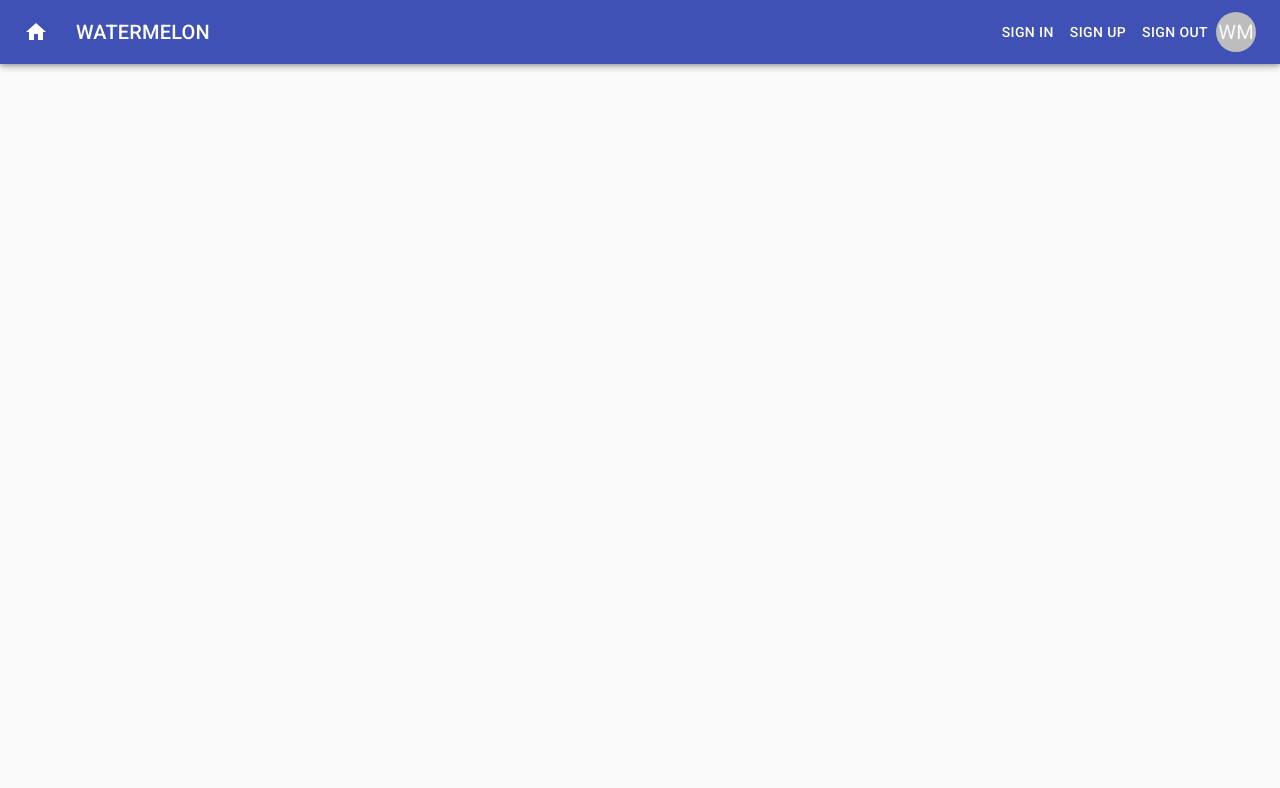
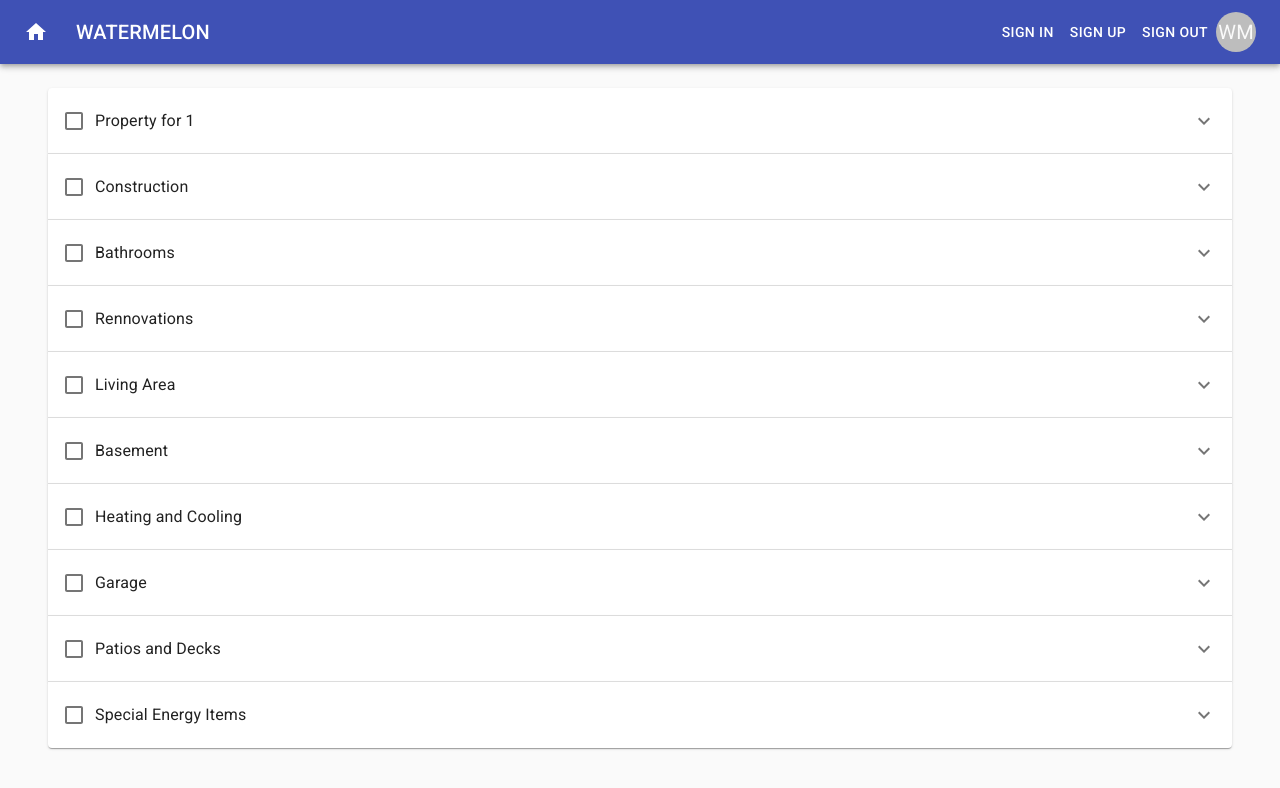
Before and after one commit to iambillmccann-zz/watermelon, a React (Create React App) app: page /homes/1 in a window 1280 px wide. Shown: the top 788 px of the page. Built offline with nearby package versions, Linux system fonts and the light colour scheme.

Commit message:
Added an expansion panel for home details.

```diff
--- a/package.json
+++ b/package.json
@@ -70,6 +70,7 @@
     "@testing-library/user-event": "^8.1.0",
     "eslint-config-prettier": "^6.10.0",
     "eslint-plugin-prettier": "^3.1.2",
+    "eslint-plugin-react-hooks": "^3.0.0",
     "husky": "^4.2.1",
     "lint-staged": "^10.0.7",
     "prettier": "^1.19.1",
--- a/src/App.js
+++ b/src/App.js
@@ -9,6 +9,7 @@ import Container from "@material-ui/core/Container";
 // My imports
 import Dashboard from "./components/dashboard/Dashboard";
 import AppHeader from "./components/layout/AppHeader";
+import HomeDetail from "./components/houses/HomeDetail";
 
 class App extends Component {
   render() {
@@ -20,9 +21,9 @@ class App extends Component {
           <Container maxWidth="xl">
             <Box m={3}>
               <Switch>
-                <Route path="/" exact>
-                  <Dashboard />
-                </Route>
+                <Route path="/" exact component={Dashboard} />
+                <Route path="/dashboard" component={Dashboard} />
+                <Route path="/homes/:id" component={HomeDetail} />
               </Switch>
             </Box>
           </Container>
--- a/src/components/houses/homeDetail.js
+++ b/src/components/houses/homeDetail.js
@@ -0,0 +1,258 @@
+// React imports
+import React from "react";
+
+// Material-ui imports
+import { makeStyles } from "@material-ui/core/styles";
+import ExpansionPanel from "@material-ui/core/ExpansionPanel";
+import ExpansionPanelSummary from "@material-ui/core/ExpansionPanelSummary";
+import ExpansionPanelDetails from "@material-ui/core/ExpansionPanelDetails";
+import Checkbox from "@material-ui/core/Checkbox";
+import FormControlLabel from "@material-ui/core/FormControlLabel";
+import Typography from "@material-ui/core/Typography";
+import ExpandMoreIcon from "@material-ui/icons/ExpandMore";
+
+const useStyles = makeStyles({
+  root: {
+    width: "100%"
+  }
+});
+
+const HomeDetails = props => {
+  const classes = useStyles();
+  const id = props.match.params.id;
+
+  return (
+    <div className={classes.root}>
+      <ExpansionPanel>
+        <ExpansionPanelSummary
+          expandIcon={<ExpandMoreIcon />}
+          aria-label="Expand"
+          aria-controls="additional-actions1-content"
+          id="additional-actions1-header"
+        >
+          <FormControlLabel
+            aria-label="Acknowledge"
+            onClick={event => event.stopPropagation()}
+            onFocus={event => event.stopPropagation()}
+            control={<Checkbox />}
+            label={"Property for " + id}
+          />
+        </ExpansionPanelSummary>
+        <ExpansionPanelDetails>
+          <Typography color="textSecondary">
+            The click event of the nested action will propagate up and expand
+            the panel unless you explicitly stop it.
+          </Typography>
+        </ExpansionPanelDetails>
+      </ExpansionPanel>
+      <ExpansionPanel>
+        <ExpansionPanelSummary
+          expandIcon={<ExpandMoreIcon />}
+          aria-label="Expand"
+          aria-controls="additional-actions2-content"
+          id="additional-actions2-header"
+        >
+          <FormControlLabel
+            aria-label="Acknowledge"
+            onClick={event => event.stopPropagation()}
+            onFocus={event => event.stopPropagation()}
+            control={<Checkbox />}
+            label="Construction"
+          />
+        </ExpansionPanelSummary>
+        <ExpansionPanelDetails>
+          <Typography color="textSecondary">
+            The focus event of the nested action will propagate up and also
+            focus the expansion panel unless you explicitly stop it.
+          </Typography>
+        </ExpansionPanelDetails>
+      </ExpansionPanel>
+      <ExpansionPanel>
+        <ExpansionPanelSummary
+          expandIcon={<ExpandMoreIcon />}
+          aria-label="Expand"
+          aria-controls="additional-actions3-content"
+          id="additional-actions3-header"
+        >
+          <FormControlLabel
+            aria-label="Acknowledge"
+            onClick={event => event.stopPropagation()}
+            onFocus={event => event.stopPropagation()}
+            control={<Checkbox />}
+            label="Bathrooms"
+          />
+        </ExpansionPanelSummary>
+        <ExpansionPanelDetails>
+          <Typography color="textSecondary">
+            If you forget to put an aria-label on the nested action, the label
+            of the action will also be included in the label of the parent
+            button that controls the panel expansion.
+          </Typography>
+        </ExpansionPanelDetails>
+      </ExpansionPanel>
+      <ExpansionPanel>
+        <ExpansionPanelSummary
+          expandIcon={<ExpandMoreIcon />}
+          aria-label="Expand"
+          aria-controls="additional-actions3-content"
+          id="additional-actions3-header"
+        >
+          <FormControlLabel
+            aria-label="Acknowledge"
+            onClick={event => event.stopPropagation()}
+            onFocus={event => event.stopPropagation()}
+            control={<Checkbox />}
+            label="Rennovations"
+          />
+        </ExpansionPanelSummary>
+        <ExpansionPanelDetails>
+          <Typography color="textSecondary">
+            If you forget to put an aria-label on the nested action, the label
+            of the action will also be included in the label of the parent
+            button that controls the panel expansion.
+          </Typography>
+        </ExpansionPanelDetails>
+      </ExpansionPanel>
+      <ExpansionPanel>
+        <ExpansionPanelSummary
+          expandIcon={<ExpandMoreIcon />}
+          aria-label="Expand"
+          aria-controls="additional-actions3-content"
+          id="additional-actions3-header"
+        >
+          <FormControlLabel
+            aria-label="Acknowledge"
+            onClick={event => event.stopPropagation()}
+            onFocus={event => event.stopPropagation()}
+            control={<Checkbox />}
+            label="Living Area"
+          />
+        </ExpansionPanelSummary>
+        <ExpansionPanelDetails>
+          <Typography color="textSecondary">
+            If you forget to put an aria-label on the nested action, the label
+            of the action will also be included in the label of the parent
+            button that controls the panel expansion.
+          </Typography>
+        </ExpansionPanelDetails>
+      </ExpansionPanel>
+      <ExpansionPanel>
+        <ExpansionPanelSummary
+          expandIcon={<ExpandMoreIcon />}
+          aria-label="Expand"
+          aria-controls="additional-actions3-content"
+          id="additional-actions3-header"
+        >
+          <FormControlLabel
+            aria-label="Acknowledge"
+            onClick={event => event.stopPropagation()}
+            onFocus={event => event.stopPropagation()}
+            control={<Checkbox />}
+            label="Basement"
+          />
+        </ExpansionPanelSummary>
+        <ExpansionPanelDetails>
+          <Typography color="textSecondary">
+            If you forget to put an aria-label on the nested action, the label
+            of the action will also be included in the label of the parent
+            button that controls the panel expansion.
+          </Typography>
+        </ExpansionPanelDetails>
+      </ExpansionPanel>
+      <ExpansionPanel>
+        <ExpansionPanelSummary
+          expandIcon={<ExpandMoreIcon />}
+          aria-label="Expand"
+          aria-controls="additional-actions3-content"
+          id="additional-actions3-header"
+        >
+          <FormControlLabel
+            aria-label="Acknowledge"
+            onClick={event => event.stopPropagation()}
+            onFocus={event => event.stopPropagation()}
+            control={<Checkbox />}
+            label="Heating and Cooling"
+          />
+        </ExpansionPanelSummary>
+        <ExpansionPanelDetails>
+          <Typography color="textSecondary">
+            If you forget to put an aria-label on the nested action, the label
+            of the action will also be included in the label of the parent
+            button that controls the panel expansion.
+          </Typography>
+        </ExpansionPanelDetails>
+      </ExpansionPanel>
+      <ExpansionPanel>
+        <ExpansionPanelSummary
+          expandIcon={<ExpandMoreIcon />}
+          aria-label="Expand"
+          aria-controls="additional-actions3-content"
+          id="additional-actions3-header"
+        >
+          <FormControlLabel
+            aria-label="Acknowledge"
+            onClick={event => event.stopPropagation()}
+            onFocus={event => event.stopPropagation()}
+            control={<Checkbox />}
+            label="Garage"
+          />
+        </ExpansionPanelSummary>
+        <ExpansionPanelDetails>
+          <Typography color="textSecondary">
+            If you forget to put an aria-label on the nested action, the label
+            of the action will also be included in the label of the parent
+            button that controls the panel expansion.
+          </Typography>
+        </ExpansionPanelDetails>
+      </ExpansionPanel>
+      <ExpansionPanel>
+        <ExpansionPanelSummary
+          expandIcon={<ExpandMoreIcon />}
+          aria-label="Expand"
+          aria-controls="additional-actions3-content"
+          id="additional-actions3-header"
+        >
+          <FormControlLabel
+            aria-label="Acknowledge"
+            onClick={event => event.stopPropagation()}
+            onFocus={event => event.stopPropagation()}
+            control={<Checkbox />}
+            label="Patios and Decks"
+          />
+        </ExpansionPanelSummary>
+        <ExpansionPanelDetails>
+          <Typography color="textSecondary">
+            If you forget to put an aria-label on the nested action, the label
+            of the action will also be included in the label of the parent
+            button that controls the panel expansion.
+          </Typography>
+        </ExpansionPanelDetails>
+      </ExpansionPanel>
+      <ExpansionPanel>
+        <ExpansionPanelSummary
+          expandIcon={<ExpandMoreIcon />}
+          aria-label="Expand"
+          aria-controls="additional-actions3-content"
+          id="additional-actions3-header"
+        >
+          <FormControlLabel
+            aria-label="Acknowledge"
+            onClick={event => event.stopPropagation()}
+            onFocus={event => event.stopPropagation()}
+            control={<Checkbox />}
+            label="Special Energy Items"
+          />
+        </ExpansionPanelSummary>
+        <ExpansionPanelDetails>
+          <Typography color="textSecondary">
+            If you forget to put an aria-label on the nested action, the label
+            of the action will also be included in the label of the parent
+            button that controls the panel expansion.
+          </Typography>
+        </ExpansionPanelDetails>
+      </ExpansionPanel>
+    </div>
+  );
+};
+
+export default HomeDetails;
```
Also changed, not shown: 1 other file (tests, documents, lock files or other folders).
